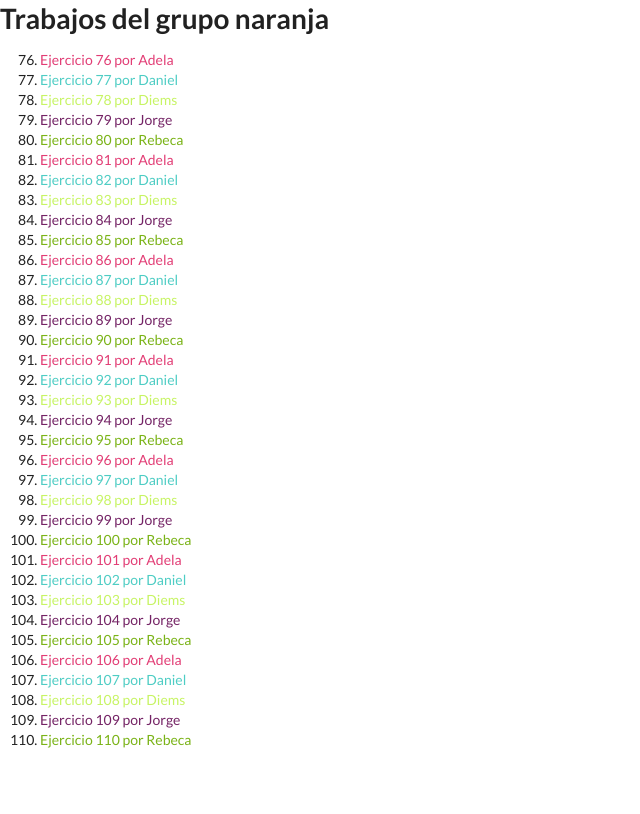
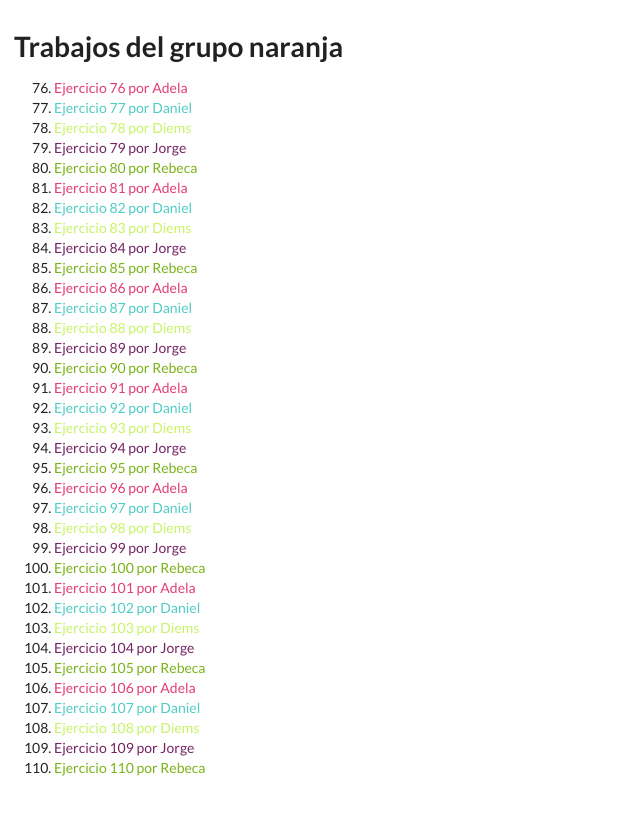
Before and after one commit to rebecaruiz/gruponaranja, a plain HTML site: page index.html in a window 1280 px wide. Shown: the whole page, without its empty margins (0-640 px from the left). Drawn offline with Linux system fonts and the light colour scheme.

Commit message:
better margins

```diff
--- a/css/main.css
+++ b/css/main.css
@@ -1,5 +1,11 @@
 /* CSS propias del grupo naranja */
 
+body {
+    margin-left: 1rem;
+}
+h1.titulo {
+    margin-top: 2rem;
+}
 .Adela {
     color: #E23D75;
 }
--- a/index.html
+++ b/index.html
@@ -8,7 +8,7 @@
     <link rel="stylesheet" href="css/main.css" />
 </head>
 <body>
-    <h1>Trabajos del grupo naranja</h1>
+    <h1 class="titulo">Trabajos del grupo naranja</h1>
     <!---
     Adela 76,81,86,91,96,101,106
     Daniel 77,82,87,92,97,901,107
```
